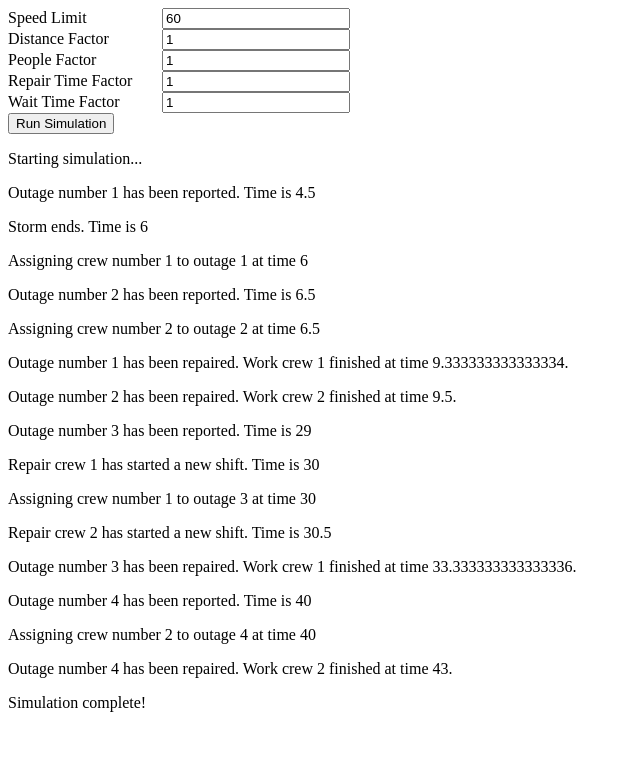
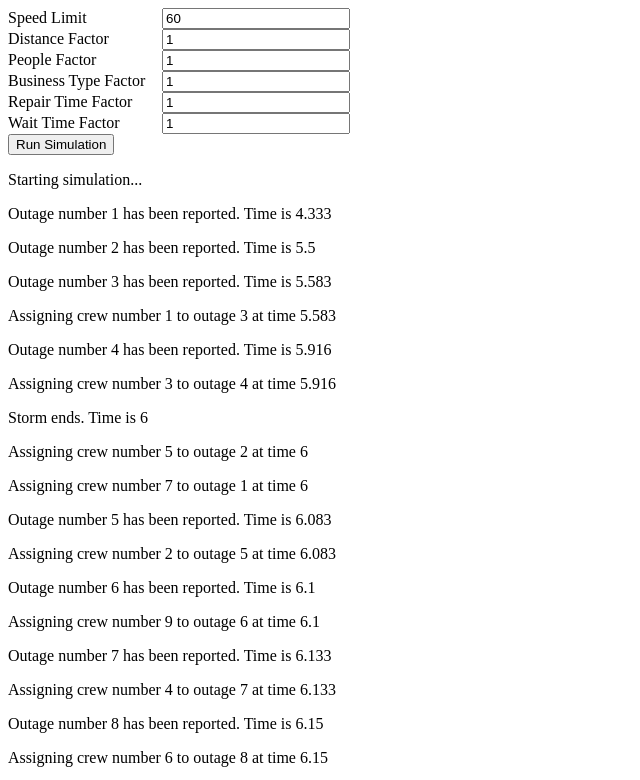
Before and after one commit to Remeil/Math314PowerRestoration, a plain HTML site: page index.html in a window 1280 px wide. Both pictures are taken after a click on the button "Run Simulation". Shown: the top 780 px of the page, without its empty margins (0-640 px from the left). Drawn offline with nearby package versions, Linux system fonts and the light colour scheme.

Commit message:
add all events

```diff
--- a/index.html
+++ b/index.html
@@ -21,6 +21,10 @@
         <input type="text" id="peopleFactor" value="1" class="input"/>
     </div>
     <div class="inputContainer">
+        <label for="generalBusinessFactor" class="label">Business Type Factor</label>
+        <input type="text" id="generalBusinessFactor" value="1" class="input"/>
+    </div>
+    <div class="inputContainer">
         <label for="repairTimeFactor" class="label">Repair Time Factor</label>
         <input type="text" id="repairTimeFactor" value="1" class="input"/>
     </div>
--- a/index.js
+++ b/index.js
@@ -12,7 +12,8 @@
         var speedLimit = 60;
         var distanceFactor = 1;
         var peopleFactor = 1;
-        var businessFactor = {
+        var generalBusinessFactor = 1;
+        var specificBusinessFactor = {
             cable: {weight: 1, canRepairBeforeStormEnds: false},
             residential: {weight: 1, canRepairBeforeStormEnds: false},
             hospital: {weight: 1, canRepairBeforeStormEnds: true},
@@ -36,7 +37,7 @@
         var repairTimeFactor = 1;
         var waitTimeFactor = 1;
 
-        var numberOfRepairCrewsAtEachLocation = 1; //one crew has to stay at home base at all times
+        var numberOfRepairCrewsAtEachLocation = 5; //one crew has to stay at home base at all times
 
         var allPowerOutages = [];
 
@@ -47,7 +48,7 @@
             //taxicab geometry
             var distance = (MAXDISTANCE - (Math.abs(this.x - potentialRepairCrew.x) + Math.abs(this.y - potentialRepairCrew.y))) * distanceFactor / speedLimit;
             var people = this.peopleAffected * peopleFactor;
-            var business = businessFactor[this.business].weight;
+            var business = specificBusinessFactor[this.business].weight * generalBusinessFactor;
             var repairTime = (1 / this.repairEstimate) * repairTimeFactor;
             var waitTime = (simulationTime - this.reportedTime) * waitTimeFactor;
 
@@ -123,16 +124,51 @@
                 repairCrews.push(new RepairCrew(40, 40, null, null));
             }
 
-            allPowerOutages.push(new PowerOutageEvent(-25, -25, "cable", 100, 2.5, 4.5));
-            allPowerOutages.push(new PowerOutageEvent(25, 25, "railroad", 100, 2.5, 6.5));
-            allPowerOutages.push(new PowerOutageEvent(25, 25, "railroad", 100, 2.5, 29));
-            allPowerOutages.push(new PowerOutageEvent(25, 25, "railroad", 100, 2.5, 40));
+            //x, y, business, peopleAffected, repairEstimate, reportedTime
+            allPowerOutages.push(new PowerOutageEvent(-10, 30, "cable", 0, 6, 4.333));
+            allPowerOutages.push(new PowerOutageEvent(3, 3, "residential", 20, 7, 5.5));
+            allPowerOutages.push(new PowerOutageEvent(20, 5, "hospital", 240, 8, 5.583));
+            allPowerOutages.push(new PowerOutageEvent(-10, 5, "railroad", 75025, 5, 5.916));
+            allPowerOutages.push(new PowerOutageEvent(13, 30, "residential", 45, 2, 6.083));
+            allPowerOutages.push(new PowerOutageEvent(5, 20, "area", 2000, 7, 6.1));
+            allPowerOutages.push(new PowerOutageEvent(60, 45, "residential", 0, 9, 6.133));
+            allPowerOutages.push(new PowerOutageEvent(1, 10, "cityHall", 0, 7, 6.15));
+            allPowerOutages.push(new PowerOutageEvent(5, 20, "shoppingMall", 200, 5, 6.25));
+            allPowerOutages.push(new PowerOutageEvent(5, -25, "fireDepartment", 15, 3, 6.333));
+            allPowerOutages.push(new PowerOutageEvent(12, 18, "residential", 350, 6, 6.333));
+            allPowerOutages.push(new PowerOutageEvent(7, 10, "area", 400, 6, 6.366));
+            allPowerOutages.push(new PowerOutageEvent(-1, 19, "industry", 190, 10, 6.416));
+            allPowerOutages.push(new PowerOutageEvent(-20, -19, "industry", 395, 7, 6.666));
+            allPowerOutages.push(new PowerOutageEvent(-1, 30, "area", 0, 6, 6.916));
+            allPowerOutages.push(new PowerOutageEvent(-20, 30, "highSchool", 1200, 3, 7));
+            allPowerOutages.push(new PowerOutageEvent(40, 20, "elementarySchool", 1700, 12, 7));
+            allPowerOutages.push(new PowerOutageEvent(7, -20, "restaurant", 25, 12, 7));
+            allPowerOutages.push(new PowerOutageEvent(8, -23, "policeStation", 125, 7, 7));
+            allPowerOutages.push(new PowerOutageEvent(25, 15, "elementarySchool", 1900, 5, 7.083));
+            allPowerOutages.push(new PowerOutageEvent(-10, -10, "residential", 0, 9, 7.166));
+            allPowerOutages.push(new PowerOutageEvent(-1, 2, "college", 3000, 8, 7.166));
+            allPowerOutages.push(new PowerOutageEvent(8, -25, "industry", 450, 5, 7.166));
+            allPowerOutages.push(new PowerOutageEvent(18, 55, "residential", 350, 10, 7.166));
+            allPowerOutages.push(new PowerOutageEvent(7, 35, "area", 400, 9, 7.333));
+            allPowerOutages.push(new PowerOutageEvent(20, 0, "residential", 800, 5, 7.75));
+            allPowerOutages.push(new PowerOutageEvent(-6, 30, "hospital", 300, 5, 7.833));
+            allPowerOutages.push(new PowerOutageEvent(0, 40, "stores", 50, 6, 8.25));
+            allPowerOutages.push(new PowerOutageEvent(15, -25, "trafficLights", 0, 3, 8.333));
+            allPowerOutages.push(new PowerOutageEvent(-20, -35, "bank", 20, 5, 8.583));
+            allPowerOutages.push(new PowerOutageEvent(47, 30, "residential", 40, 12, 8.833));
+            allPowerOutages.push(new PowerOutageEvent(55, 50, "residential", 0, 12, 9.833));
+            allPowerOutages.push(new PowerOutageEvent(-18, -35, "residential", 10, 10, 10.5));
+            allPowerOutages.push(new PowerOutageEvent(-1, 50, "civicCenter", 150, 5, 10.5));
+            allPowerOutages.push(new PowerOutageEvent(-7, -8, "airport", 350, 4, 10.583));
+            allPowerOutages.push(new PowerOutageEvent(5, -25, "fireDepartment", 15, 5, 10.833));
+            allPowerOutages.push(new PowerOutageEvent(8, 20, "area", 300, 12, 11.5));
 
             simulationTime = 0;
 
             speedLimit = $("#speedLimit").val();
             distanceFactor = $("#distanceFactor").val();
             peopleFactor = $("#peopleFactor").val();
+            generalBusinessFactor = $("#generalBusinessFactor").val();
             repairTimeFactor = $("#repairTimeFactor").val();
             waitTimeFactor = $("#waitTimeFactor").val();
 
@@ -205,7 +241,7 @@
                     for (var j = 0; j < outagesWithoutCrews.length; j++) {
                         var outage = outagesWithoutCrews[j];
 
-                        if (stormIsActive && ![outage.business].canRepairBeforeStormEnds) {
+                        if (stormIsActive && !specificBusinessFactor[outage.business].canRepairBeforeStormEnds) {
                             continue; //we can't work on this outage yet
                         }
 
```
